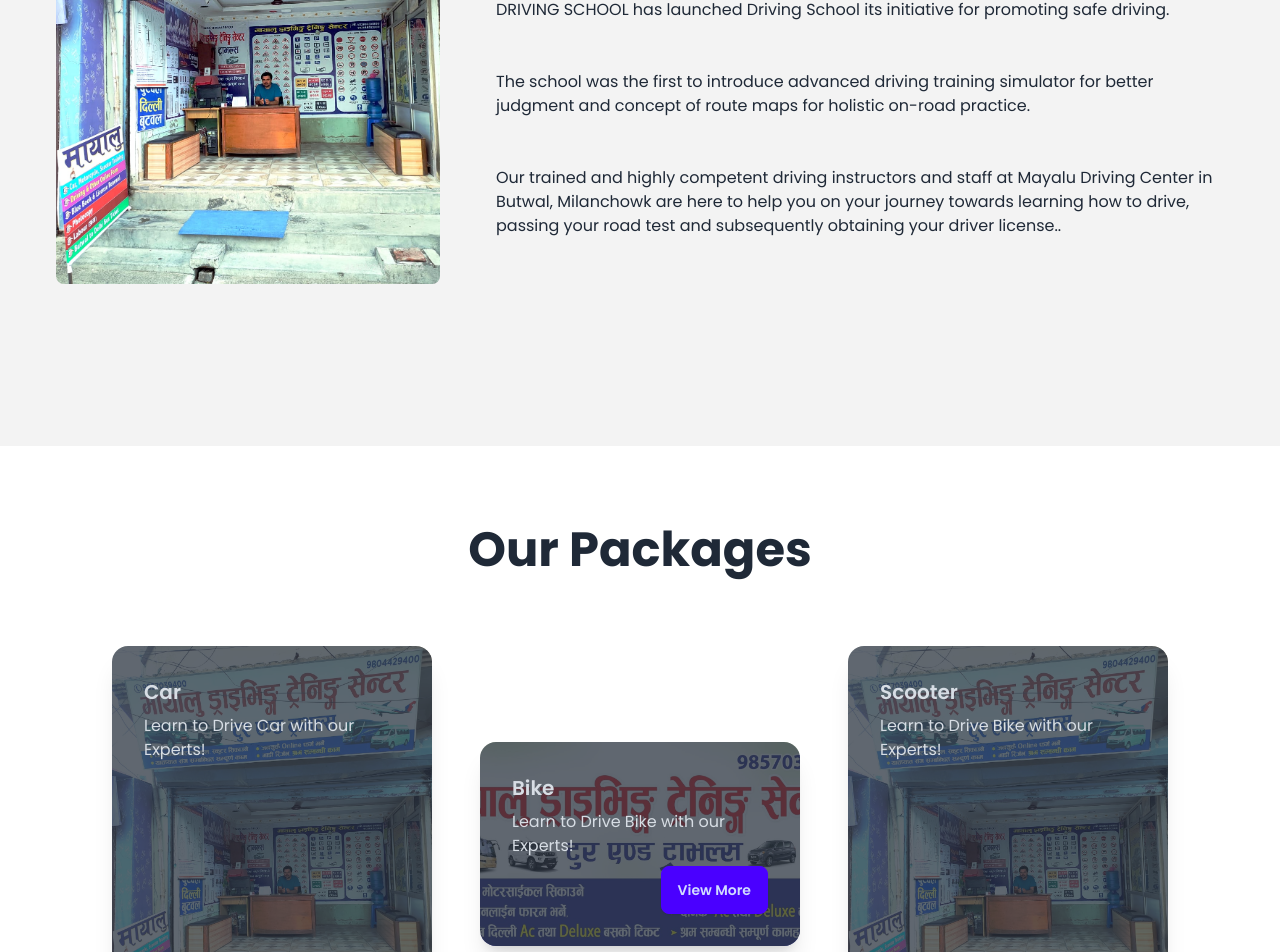
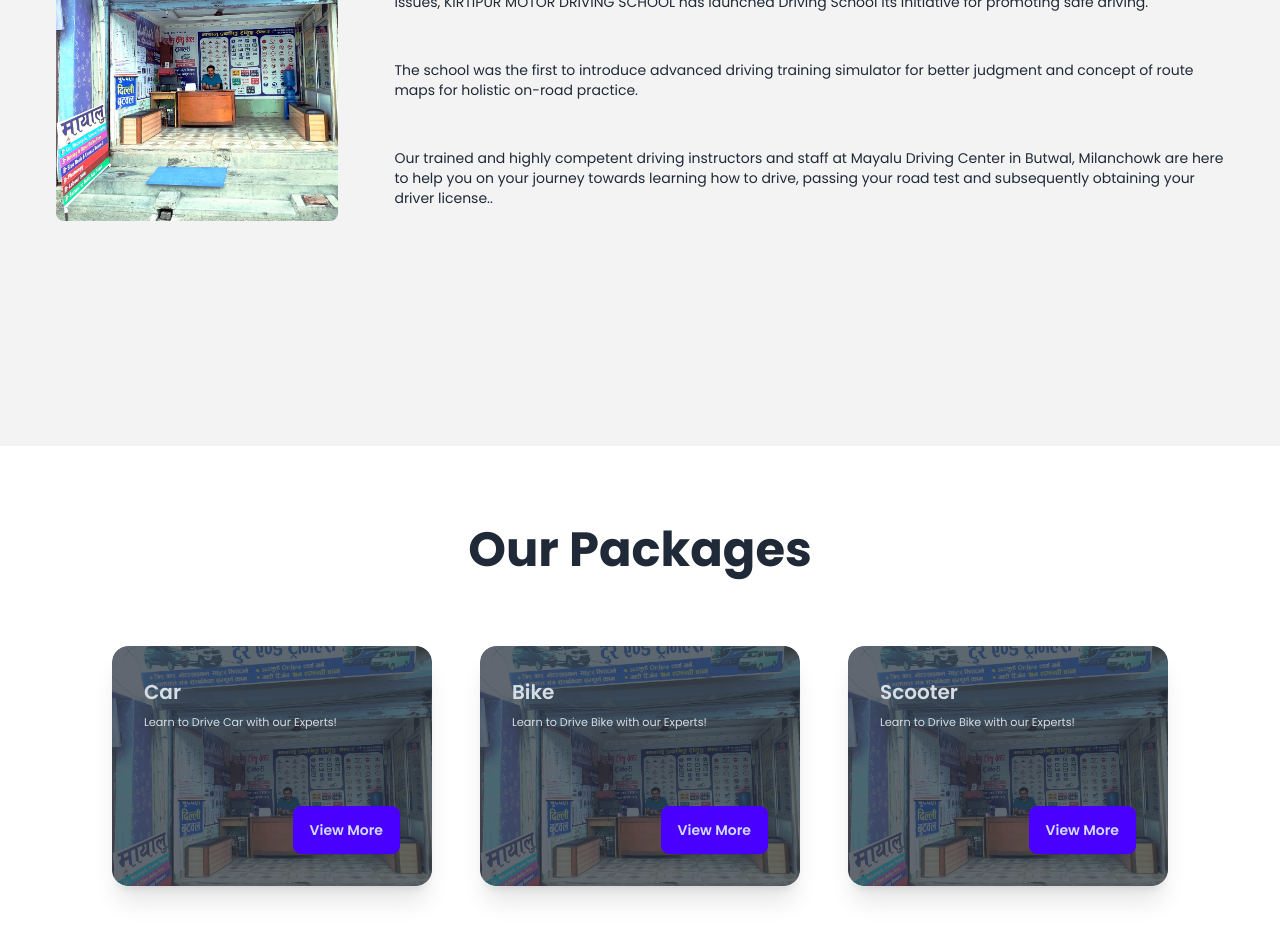
Before and after one commit to sanchitpandeyyy/Mayalu, a React (Vite) app: page / in a window 1280 px wide. Shown: the part 1060-2012 px from the top of the page. Built offline with nearby package versions, Linux system fonts and the light colour scheme.

Commit message:
images fitting

```diff
--- a/src/pages/About.jsx
+++ b/src/pages/About.jsx
@@ -16,13 +16,13 @@ const about = () => {
   return (
 
 
-     <div id="about" className="hero p-10 bg-[#f3f3f3] min-h-screen ">
+     <div id="about" className="hero pt-10 lg:p-10 bg-[#f3f3f3] min-h-screen ">
   <div className="hero-content flex-col lg:flex-row">
-    <img src={ImG2} className="max-w-sm rounded-lg hover:shadow-md hover:shadow-blue-400" />
+    <img src={ImG2} className="max-w-[50vw] max-h-auto overflow-hidden rounded-lg hover:shadow-md hover:shadow-blue-400" />
     <div className="ml-10">
-      <h1 className="text-5xl font-bold lg:text-left text-center">About US</h1>
+      <h1 className="text-4xl lg:text-5xl font-bold lg:text-left text-center">About US</h1>
       {abouttxt.map((s)=>{
-        return <p className="py-6">{s}</p>
+        return <p className="py-6 text-sm ">{s}</p>
       })}
 
     </div>
--- a/src/pages/Gallery.jsx
+++ b/src/pages/Gallery.jsx
@@ -29,8 +29,8 @@ const Gallery = () => {
  <div className='grid grid-cols-3 gap-4'>
 
   {slides.map((s) => {
-          return   <div>
-              <img src={s} className='border-8 rounded-lg border-white hover:shadow-md  hover:shadow-blue-200 w-[30vw] m-2' alt={s+1} />
+          return   <div className='max-w-[40vw] max-h-[25v] overflow-hidden'>
+              <img src={s} className='border-8 rounded-lg border-white w-full hover:shadow-md hover:shadow-blue-200  m-2' alt={s+1} />
           </div>
 
         })}
--- a/src/pages/Packages.jsx
+++ b/src/pages/Packages.jsx
@@ -8,51 +8,54 @@ const Packages = () => {
       <h1 className="lg:text-5xl text-4xl font-bold text-center">Our Packages</h1>
 
       <div className="p-8 flex flex-col justify-between lg:flex-row items-center">
-      <div className="card mt-10 w-[17rem] lg:w-80 bg-base-100 shadow-xl image-full ">
+      <div className="card max-w-[40vw] max-h-[15rem] overflow-hidden mt-10 lg:w-80 bg-base-100 shadow-xl image-full ">
           <figure>
 
             <img
               src={slider3}
               alt="Car"
+              className="w-full"
             />
           </figure>
-          <div className="card-body hover:shadow-2xl rounded-xl">
+          <div className="card-body  hover:shadow-2xl rounded-xl">
             <h2 className="card-title">Car</h2>
-            <p>Learn to Drive Car with our Experts!</p>
+            <p className="text-[0.7rem] md:w-auto">Learn to Drive Car with our Experts!</p>
             <div className="card-actions justify-end">
-              <button className="btn btn-primary">View More</button>
+              <button className="btn btn-primary md:w-auto w-[25vw] h-auto flex items-center justify-center">View More</button>
             </div>
           </div>
         </div>
 
-        <div className="card mt-10 w-[17rem] lg:w-80 bg-base-100 shadow-xl image-full">
+        <div className="card mt-10 max-w-[40vw] max-h-[15rem] overflow-hidden lg:w-80 bg-base-100 shadow-xl image-full">
           <figure>
             <img
-              src={slider2}
+              src={slider3}
               alt="Bike"
+              className="w-full"
             />
           </figure>
           <div className="card-body hover:shadow-2xl rounded-xl">
             <h2 className="card-title">Bike</h2>
-            <p>Learn to Drive Bike with our Experts!</p>
+            <p className="text-[0.7rem] md:w-auto">Learn to Drive Bike with our Experts!</p>
             <div className="card-actions justify-end">
-              <button className="btn btn-primary">View More</button>
+              <button className="btn btn-primary md:w-auto w-[25vw] h-auto flex items-center justify-center">View More</button>
             </div>
           </div>
         </div>
 
-        <div className="card mt-10 w-[17rem] lg:w-80 bg-base-100 shadow-xl image-full">
+        <div className="card max-w-[40vw] max-h-[15rem] overflow-hidden mt-10  lg:w-80 bg-base-100 shadow-xl image-full">
           <figure>
             <img
               src={slider3}
               alt="Scooter"
+              className="w-full"
             />
           </figure>
           <div className="card-body hover:shadow-2xl rounded-xl">
             <h2 className="card-title">Scooter</h2>
-            <p>Learn to Drive Bike with our Experts!</p>
+            <p className="text-[0.7rem] md:w-auto">Learn to Drive Bike with our Experts!</p>
             <div className="card-actions justify-end">
-              <button className="btn btn-primary">View More</button>
+              <button className="btn btn-primary md:w-auto w-[25vw] h-auto flex items-center justify-center ">View More</button>
             </div>
           </div>
         </div>
```
